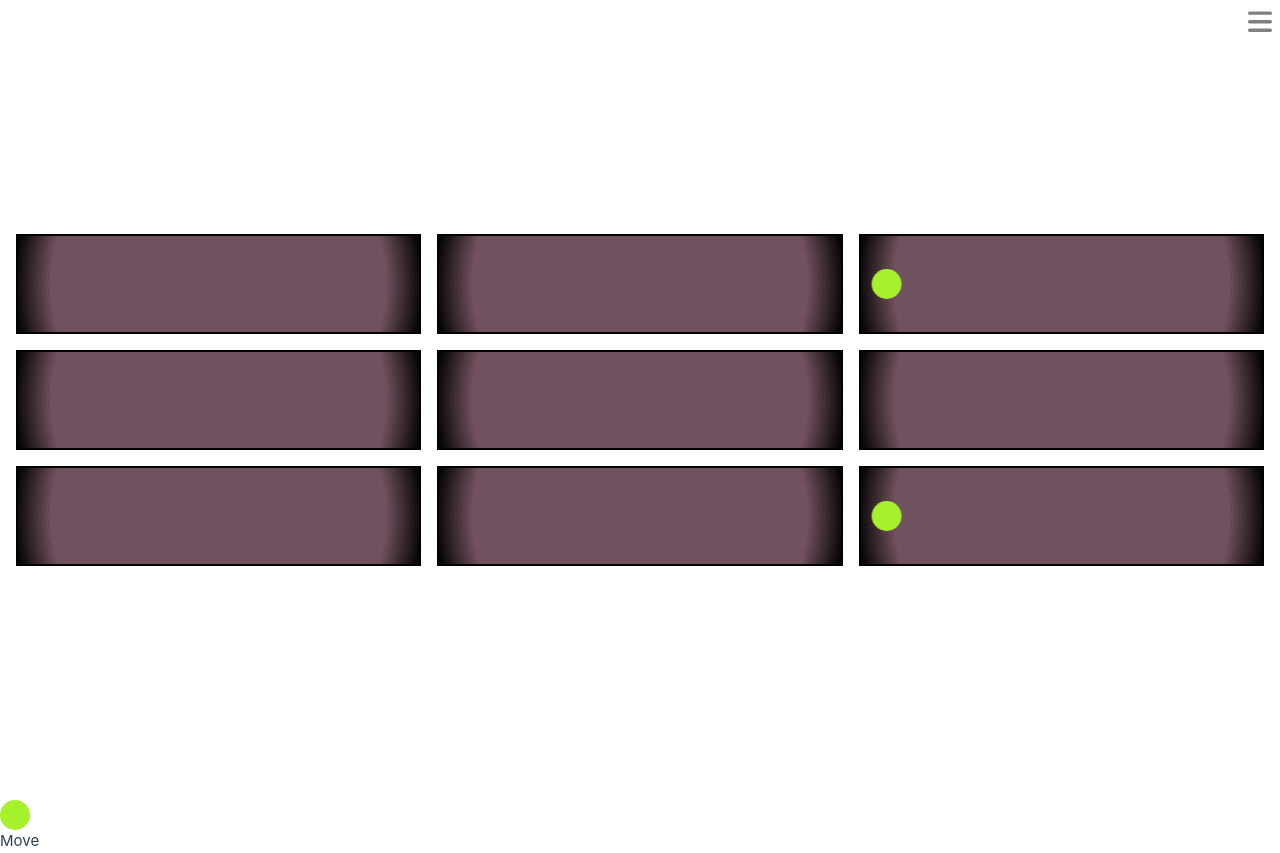
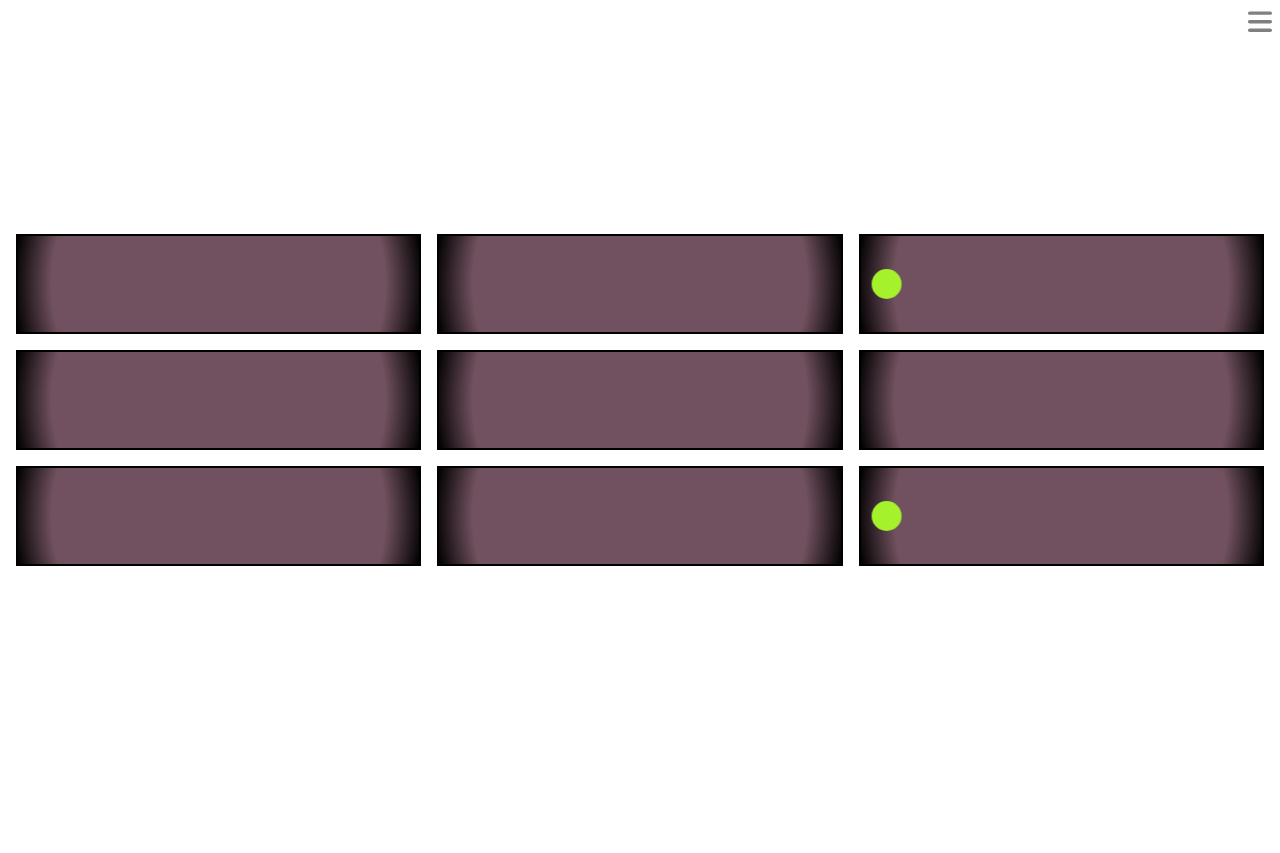
Before and after one commit to SkylerChou/Neutec-pretest, a Vue app: page / in a window 1280 px wide. After the commit the page ends 800 px from the top, so only its background shows below. Built offline with nearby package versions, Linux system fonts and the light colour scheme.

Commit message:
chore : 刪除測試的code

```diff
--- a/src/views/HomeView.vue
+++ b/src/views/HomeView.vue
@@ -26,43 +26,12 @@
       </div>
     </div>
   </div>
-
-  <div
-    :style="{ transform: 'translate(' + xPos + 'px, ' + yPos + 'px)' }"
-    class="w-[30px] h-[30px] bg-[#A5F12B] rounded-full animated-element"
-  >
-    <!-- 內容在這裡 -->
-  </div>
-  <div @click="moveElement(100, 200)">Move</div>
 </template>
 
 <script setup>
 import Ball from '@/components/Ball.vue';
 </script>
 
-<script>
-export default {
-  data() {
-    return {
-      xPos: 0, // 初始X座標
-      yPos: 0, // 初始Y座標
-      animationDuration: '1s', // 動畫持續時間
-    };
-  },
-  methods: {
-    moveElement(x, y) {
-      this.xPos = x;
-      this.yPos = y;
-    },
-  },
-  mounted() {
-    // 在此你可以添加初始動畫或其他初始化邏輯
-  },
-};
-</script>
 
 <style scoped>
-.animated-element {
-  transition: transform 1s ease; /* 定義動畫過渡效果 */
-}
 </style>
```
